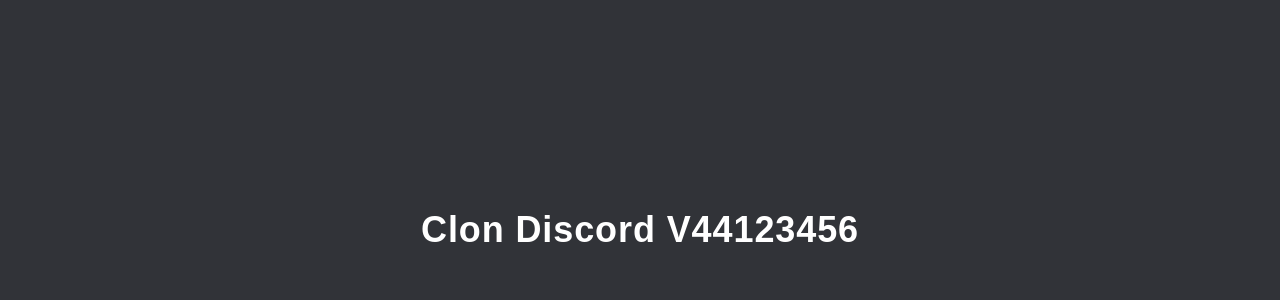
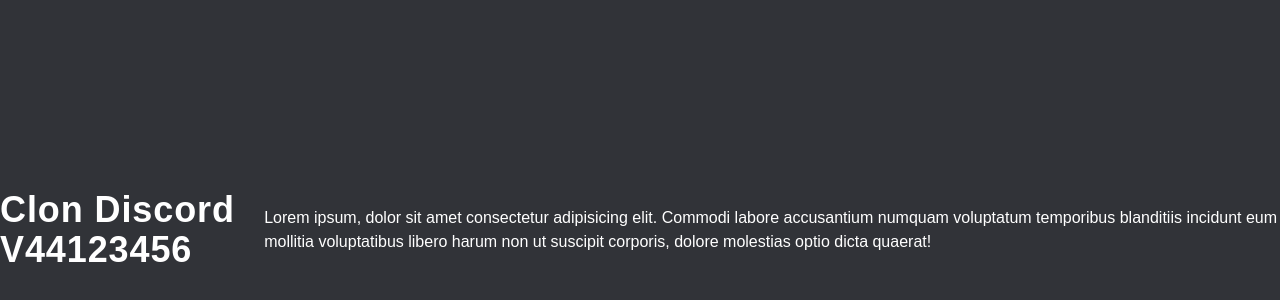
Before and after one commit to DinoCoders200/chat-proyect-frontend, a React (Vite) app: page / in a window 1280 px wide. Shown: the part 170-470 px from the top of the page. Built offline with nearby package versions, Linux system fonts and the light colour scheme.

Commit message:
feat: change title

```diff
--- a/src/App.tsx
+++ b/src/App.tsx
@@ -2,6 +2,7 @@
   return (
     <div className="flex h-screen w-screen items-center justify-center bg-[#313338] text-white font-sans antialiased">
       <h1 className="text-4xl font-bold tracking-wide">Clon Discord V44123456</h1>
+      <p>Lorem ipsum, dolor sit amet consectetur adipisicing elit. Commodi labore accusantium numquam voluptatum temporibus blanditiis incidunt eum mollitia voluptatibus libero harum non ut suscipit corporis, dolore molestias optio dicta quaerat!</p>
     </div>
   );
 }
```
